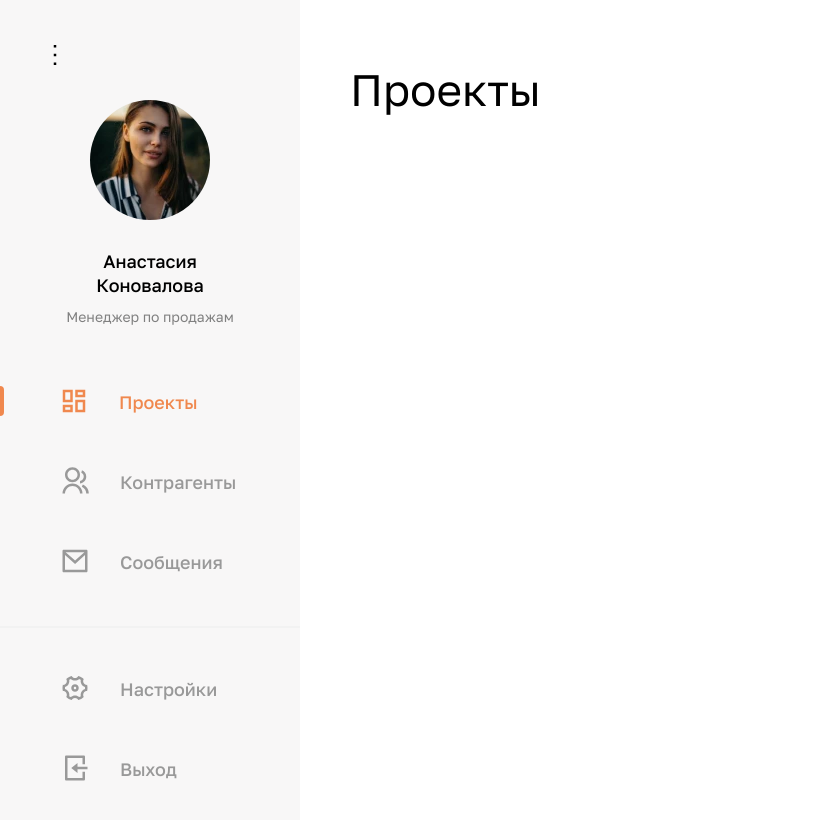
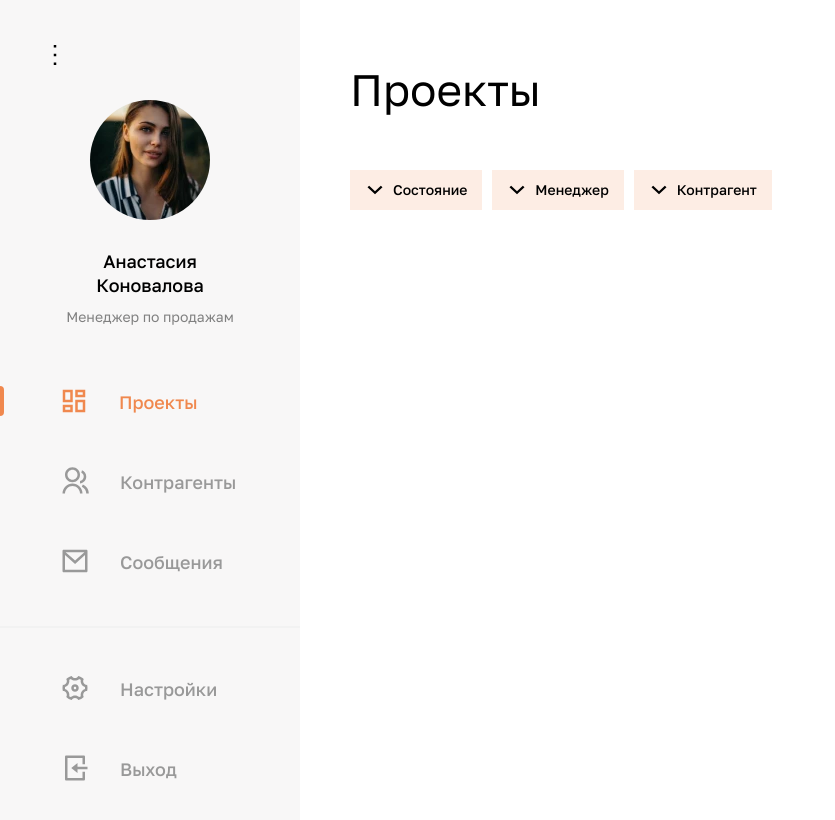
Before and after one commit to htmlacademy/unit-testing-demo-crm-source, a React (Create React App) app in the folder crm-demo/: page / in a window 1280 px wide. Shown: the top 820 px of the page, without its empty margins (0-835 px from the left). Built offline with nearby package versions, Linux system fonts and the light colour scheme.

Commit message:
adds select componets to form filter

```diff
--- /dev/null
+++ b/crm-demo/src/components/filter-form/filter-form.tsx
@@ -0,0 +1,22 @@
+import classnames from 'classnames';
+import { DownCrossSelect } from '../select/select-down';
+interface FilterFormProps{
+  className:string;
+}
+export function FilterForm({className}:FilterFormProps) {
+  return (
+    <div className={classnames('filter-form',className)}>
+      <form>
+        <div className='filter-form__selects-wrapper'>
+          <DownCrossSelect label='Состояние'/>
+          <DownCrossSelect label='Менеджер'/>
+          <DownCrossSelect label='Контрагент'/>
+
+        </div>
+        <div className='filter-form__buttons-wrapper'>
+
+        </div>
+      </form>
+    </div>
+  );
+}
--- /dev/null
+++ b/crm-demo/src/components/select/select-down.tsx
@@ -0,0 +1,19 @@
+import {Select, SelectProps} from './select';
+import {ReactComponent as IconArrowDown} from '../../img/sprite/icon-arrow-down.svg';
+import {ReactComponent as IconCross} from '../../img/sprite/icon-cross.svg';
+
+const FORM_SELECT_ICON_SIZE = 20;
+
+type DownCrossSelectProps = Pick<SelectProps, 'label'>
+
+export function DownCrossSelect(p:DownCrossSelectProps) {
+  const {label} = p;
+  return (
+    <Select
+      className="filter-form__select"
+      label={label}
+      leftIcon={<IconArrowDown width={FORM_SELECT_ICON_SIZE} height={FORM_SELECT_ICON_SIZE} />}
+      resetIcon={<IconCross width={FORM_SELECT_ICON_SIZE} height={FORM_SELECT_ICON_SIZE} />}
+    />
+  );
+}
--- /dev/null
+++ b/crm-demo/src/components/select/select.tsx
@@ -0,0 +1,79 @@
+import classnames from 'classnames';
+import { ReactNode, useState, MouseEvent, Dispatch, SetStateAction } from 'react';
+export interface SelectProps{
+  className:string;
+  leftIcon: ReactNode;
+  leftIconOpened: ReactNode;
+  label: string;
+  resetIcon: ReactNode;
+}
+
+type States = 'opened';
+
+const isListItem=(target:EventTarget|null):target is HTMLLIElement => {
+  if(target === null){
+    return false;
+  }
+  const {tagName} = target as HTMLLIElement;
+  return tagName === 'LI';
+};
+
+const createClickHandler = (
+  setValue:(value:string)=>void,
+  setMod:(mod:States|undefined)=>void,
+)=>(evt:MouseEvent<HTMLDivElement>)=>{
+  const target = evt.target;
+  if(!isListItem(target)){
+    return;
+  }
+  setMod(undefined);
+  setValue(target.innerText);
+};
+
+
+const createOpenCloseHandler = (setMod:Dispatch<SetStateAction<States | undefined>>)=>(evt:MouseEvent<HTMLDivElement>)=>{
+  setMod((current)=>current === 'opened'? undefined : 'opened');
+};
+
+const computeModifier= (mod:States | undefined, value: string|undefined)=>{
+  if(mod === 'opened'){
+    return 'opened';
+  }
+  if(typeof value === 'string'){
+    return 'selected';
+  }
+  return undefined;
+};
+
+export function Select(p:Partial<SelectProps>) {
+  const {
+    className,
+    leftIcon,
+    leftIconOpened,
+    label,
+    resetIcon
+  } = p;
+  const [mod, setMod] = useState(undefined as States|undefined);
+  const [value, setValue] = useState(undefined as string | undefined);
+
+  const modifier = computeModifier(mod, value);
+
+  return (
+    <div className={classnames('select',className, {[`select--${modifier}`]:!!modifier})}>
+      <div className='select__header' onClick={createOpenCloseHandler(setMod)}>
+        {mod==='opened'?leftIconOpened:leftIcon}
+        <span>{typeof value === 'string'? value: label}</span>
+        {resetIcon?<button type='button' onClick={()=>{setMod(undefined);setValue(undefined);}}>{resetIcon}</button>:null}
+      </div>
+      <div className='select__list' onClick={createClickHandler(setValue, setMod)}>
+        <ul>
+          <li>Черновик</li>
+          <li>Переговоры</li>
+          <li>Подписание</li>
+          <li>Постановка</li>
+          <li>Архив</li>
+        </ul>
+      </div>
+    </div>
+  );
+}
--- a/crm-demo/src/pages/projects/projects.tsx
+++ b/crm-demo/src/pages/projects/projects.tsx
@@ -1,4 +1,5 @@
 import { Container } from '../../components/container/container';
+import { FilterForm } from '../../components/filter-form/filter-form';
 import { MainContent } from '../../components/main-content/main-content';
 import { MainNav } from '../../components/main-nav/main-nav';
 import { PageTitle } from '../../components/page-title/page-title';
@@ -9,6 +10,7 @@ export function Projects() {
       <MainNav selected={0} />
       <MainContent>
         <PageTitle className="main-content__page-title" title='Проекты'  />
+        <FilterForm className='main-content__filter-form' />
       </MainContent>
     </Container>
   );
```
